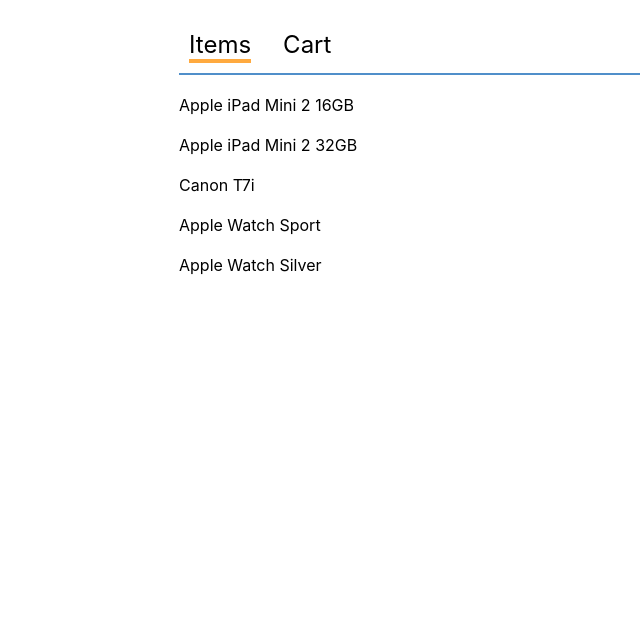
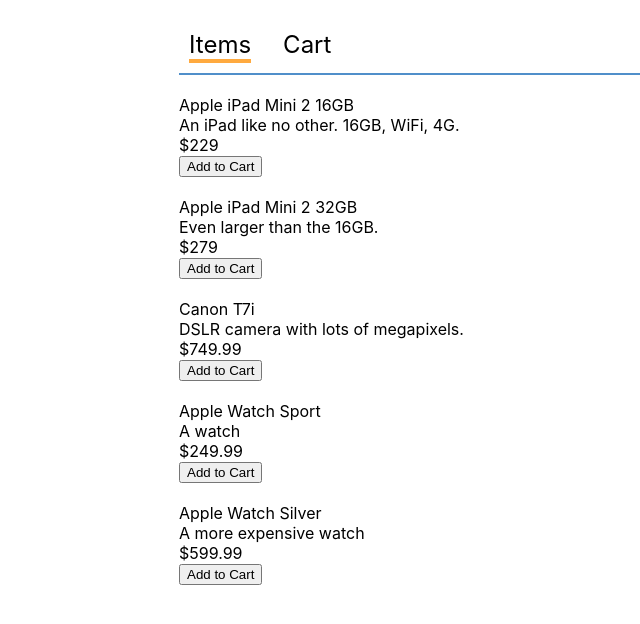
Before and after one commit to jhkette/shop-react-demo, a React (Create React App) app: page / in a window 1280 px wide. Shown: the top 624 px of the page, without its empty margins (81-721 px from the left). Built offline with nearby package versions, Linux system fonts and the light colour scheme.

Commit message:
add to cart

```diff
--- a/src/App.js
+++ b/src/App.js
@@ -2,13 +2,36 @@
 import Nav from "./Nav";
 import "./App.css";
 import ItemPage from './ItemPage';
-import {items} from './static-data';
+import {
+  items
+} from './static-data';
 
 
 class App extends React.Component {
   state = {
-    activeTab: 0
+    activeTab: 0,
+    cart: []
   };
+
+  handleAddToCart = item => {
+    this.setState({
+      // spreading items into cart
+
+      // ie
+      //  var a = [1, 2, 3];
+      // => [[1, 2, 3], 4]
+      //  var c = [...a, 4];
+      // => [1, 2, 3, 4]
+      cart: [
+        ...this.state.cart,
+        item.id
+      ]
+
+    });
+    console.log(this.state.cart);
+  };
+
+
 
   handleTabChange = (index) => {
     this.setState({
@@ -21,14 +44,17 @@
       default:
       case 0:
         return (
-          <ItemPage items={items} />
+          <ItemPage
+            items={items}
+            onAddToCart={
+              this.handleAddToCart
+            }
+          />
         );
       case 1:
         return <span>Cart</span>;
     }
   }
-
-
   render() {
     let { activeTab } = this.state;
     return (
@@ -48,5 +74,4 @@
 }
 
 
-
 export default App;
--- a/src/ItemPage.js
+++ b/src/ItemPage.js
@@ -1,10 +1,13 @@
 import React from "react";
 import PropTypes from "prop-types";
+import Item from "./Item";
 import "./ItemPage.css";
 
-function ItemPage({ items }) {
-    // map over items
-    // use(id) key and item.name
+// importing item then rendering each item componentn for items
+function ItemPage({
+  items,
+  onAddToCart
+}) {
   return (
     <ul className="ItemPage-items">
       {items.map(item =>
@@ -12,14 +15,20 @@
           key={item.id}
           className="ItemPage-item"
         >
-          {item.name}
+          <Item
+            item={item}
+            onAddToCart={() =>
+              onAddToCart(item)}
+          />
         </li>
       )}
     </ul>
   );
 }
 ItemPage.propTypes = {
-  items: PropTypes.array.isRequired
+  items: PropTypes.array.isRequired,
+  onAddToCart:
+    PropTypes.func.isRequired
 };
 
 export default ItemPage;
```
Also changed, not shown: src/Item.js (+7 -0 lines).
